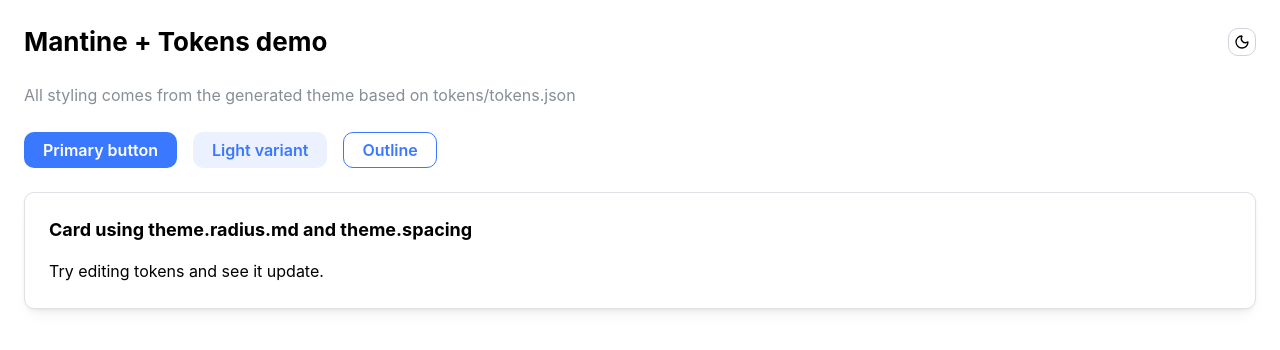
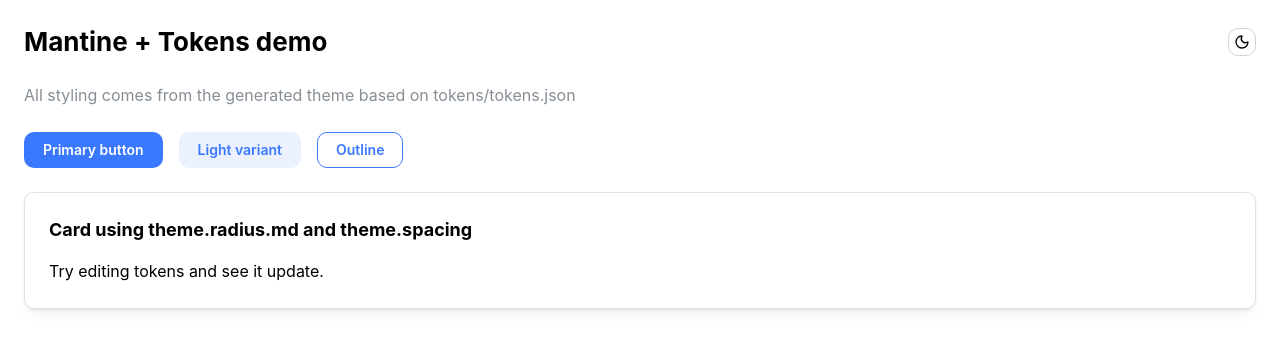
Before and after one commit to ojanpohja/desing-dev-integration, a React (Vite) app: page / in a window 1280 px wide. Shown: the top 350 px of the page. Built offline with nearby package versions, Linux system fonts and the light colour scheme.

Commit message:
fix(theme): fontSizes as CSS strings for Mantine v7

```diff
--- a/src/theme/mantine-theme.ts
+++ b/src/theme/mantine-theme.ts
@@ -2,10 +2,10 @@
 export const mantineTheme = {
   "fontFamily": "Inter, system-ui, Avenir, Helvetica, Arial, sans-serif",
   "fontSizes": {
-    "sm": 14,
-    "md": 16,
-    "lg": 20,
-    "xl": 28
+    "sm": "14px",
+    "md": "16px",
+    "lg": "20px",
+    "xl": "28px"
   },
   "spacing": {
     "xs": "4px",
--- a/tools/build-mantine-theme.mjs
+++ b/tools/build-mantine-theme.mjs
@@ -32,11 +32,14 @@
     'Inter, system-ui, Avenir, Helvetica, Arial, sans-serif'
   );
 
-  // fontSizes (Mantine v7 accepts numbers here)
+  // fontSizes must be strings like "14px" in v7
   const fontSizes = {};
   for (const k of ['xs', 'sm', 'md', 'lg', 'xl']) {
     const v = pick(core, ['fontSizes', k]);
-    if (v != null) fontSizes[k] = asNumber(value(v, undefined), undefined);
+    if (v != null) {
+      const n = asNumber(value(v, undefined), undefined);
+      if (n != null) fontSizes[k] = `${n}px`;
+    }
   }
 
   // spacing must be strings like "16px"
--- /dev/null
+++ b/vite.config.d.ts
@@ -0,0 +1,2 @@
+declare const _default: import("vite").UserConfig;
+export default _default;
--- /dev/null
+++ b/vite.config.js
@@ -0,0 +1,7 @@
+// vite.config.ts
+import { defineConfig } from 'vite';
+import react from '@vitejs/plugin-react';
+export default defineConfig({
+    plugins: [react()],
+    base: '/desing-dev-integration/', // repo name
+});
```
Also changed, not shown: 2 other files (tests, documents, lock files or other folders).
